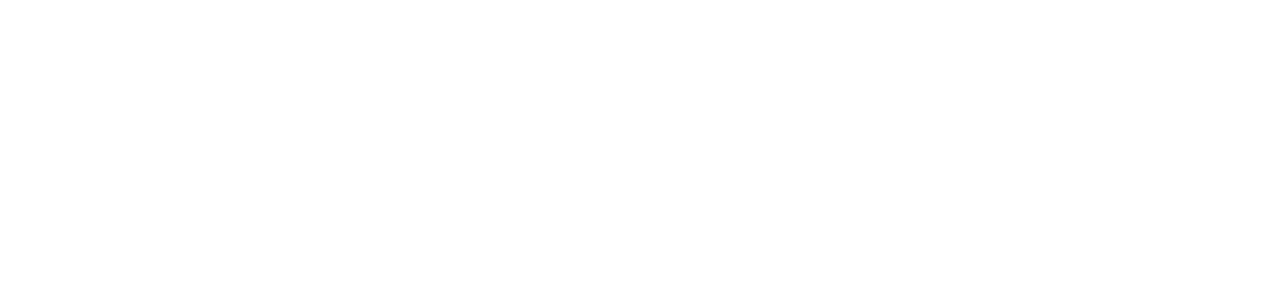
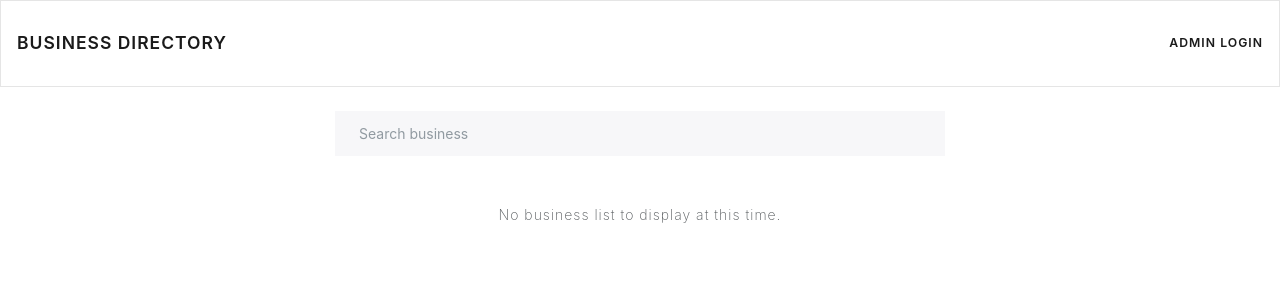
Before and after one commit to effiong-jr/Business_Directory, a React (Create React App) app: page / in a window 1280 px wide. Shown: the top 300 px of the page. Built offline with nearby package versions, Linux system fonts and the light colour scheme.

Commit message:
Added landing page for users
Added landing page to display business list and search feature

```diff
--- a/src/App.js
+++ b/src/App.js
@@ -1,5 +1,6 @@
 import { BrowserRouter as Router, Route, Switch } from 'react-router-dom'
 import PrivateRoute from './components/privateRouteHandler/ProtectedRoute'
+import LandingPage from './screens/user/landingPage/LandingPage'
 import AdminDashboard from './screens/admin/Dashboard/AdminDashboard'
 import AdminLogin from './screens/admin/Login/AdminLogin'
 
@@ -7,6 +8,7 @@
   return (
     <Router>
       <Switch>
+        <Route exact path='/' component={LandingPage} />
         <Route exact path='/admin/login' component={AdminLogin} />
         <PrivateRoute exact path='/admin/dashboard'>
           <AdminDashboard />
--- a/src/components/Navbar/Navbar.js
+++ b/src/components/Navbar/Navbar.js
@@ -1,4 +1,4 @@
-import { useHistory } from 'react-router-dom'
+import { useHistory, Link } from 'react-router-dom'
 import { useDispatch, useSelector } from 'react-redux'
 import { Navbar, Form, FormControl, Button } from 'react-bootstrap'
 import { logout } from '../../redux/actions/loginActionType'
@@ -15,22 +15,25 @@
 
   return (
     <Navbar bg='light' expand='lg'>
-      <Navbar.Brand href='/'>Business Directory</Navbar.Brand>
+      {/* <Navbar.Brand href='/'>Business Directory</Navbar.Brand> */}
+      <Link to='/' className='navbar-brand'>
+        Business Directory
+      </Link>
       <Navbar.Toggle aria-controls='basic-navbar-nav' />
       <Navbar.Collapse id='basic-navbar-nav'>
-        <Form inline className='mx-auto'>
-          <FormControl type='text' placeholder='Search' className='mr-sm-2' />
-          <Button variant='outline-success'>Search</Button>
-        </Form>
         {user && user.isAdmin ? (
           <Button
-            className='nav-button'
+            className='nav-button ml-auto'
             variant='danger'
             onClick={handleLogout}
           >
             Logout
           </Button>
-        ) : null}
+        ) : (
+          <Link to='/admin/login' className='ml-auto'>
+            Admin Login
+          </Link>
+        )}
       </Navbar.Collapse>
     </Navbar>
   )
--- a/src/components/businessCard/BusinessCard.js
+++ b/src/components/businessCard/BusinessCard.js
@@ -1,4 +1,5 @@
 import { useState } from 'react'
+import { useSelector } from 'react-redux'
 import { Card, Row, Col, ListGroup, Button, Image } from 'react-bootstrap'
 import { useDispatch } from 'react-redux'
 import { FaPhoneAlt, FaGlobeAmericas } from 'react-icons/fa'
@@ -23,6 +24,7 @@
   } = businessInfo
 
   const dispatch = useDispatch()
+  const isAdmin = useSelector((state) => state.userLogin.userDetails)
 
   const handleClose = () => setShowModal(false)
 
@@ -67,7 +69,9 @@
               <Col sm='2'>
                 <BiMailSend />
               </Col>
-              <Col>{email}</Col>
+              <Col>
+                <a href={`mailto:${email}`}>{email}</a>
+              </Col>
             </Row>
           </ListGroup.Item>
 
@@ -76,7 +80,11 @@
               <Col sm='2'>
                 <FaGlobeAmericas />
               </Col>
-              <Col>{website}</Col>
+              <Col>
+                <a href={website} target='_blank' rel='noreferrer'>
+                  {website}
+                </a>
+              </Col>
             </Row>
           </ListGroup.Item>
 
@@ -98,6 +106,9 @@
             <Image src={images[1]} alt='business_img' fluid />
           </div>
         </div>
+
+        {/* Check if the user is an admin ? show edit and delete btns else hide btns */}
+        {isAdmin.isAdmin && (
           <div className='business__card--action__btns'>
             <Button variant='secondary' onClick={handleEdit}>
               Edit
@@ -106,6 +117,7 @@
               Delete
             </Button>
           </div>
+        )}
       </Card>
     </>
   )
--- a/src/screens/admin/Dashboard/AdminDashboard.js
+++ b/src/screens/admin/Dashboard/AdminDashboard.js
@@ -3,6 +3,7 @@
 
 import { RiAddCircleFill } from 'react-icons/ri'
 
+import NavHeader from '../../../components/Navbar/Navbar'
 import AddBusinessForm from '../../../components/addBusinessForm/AddBusinessForm'
 import BusinessCard from '../../../components/businessCard/BusinessCard'
 
@@ -10,7 +11,6 @@
 
 import './adminDashboard.scss'
 
-import NavHeader from '../../../components/Navbar/Navbar'
 const AdminDashboard = () => {
   const [showAddBusinessForm, setShowAddBusinessForm] = useState(false)
 
--- /dev/null
+++ b/src/screens/user/landingPage/LandingPage.js
@@ -0,0 +1,30 @@
+import { useSelector } from 'react-redux'
+import Navbar from '../../../components/Navbar/Navbar'
+import SearchInput from '../../../components/search/SearchInput'
+import BusinessCard from '../../../components/businessCard/BusinessCard'
+
+const LandingPage = () => {
+  const businessList = useSelector((state) => state.businessList)
+
+  const displayBusinessList = businessList.map((business) => (
+    <BusinessCard key={business.id} businessInfo={business} />
+  ))
+
+  return (
+    <>
+      <Navbar />
+      <div className='mt-4 mb-5'>
+        <SearchInput />
+      </div>
+      {displayBusinessList.length === 0 ? (
+        <div className='d-flex justify-content-center align-items-center'>
+          <p>No business list to display at this time.</p>
+        </div>
+      ) : (
+        <div className='d-flex flex-wrap'>{displayBusinessList}</div>
+      )}
+    </>
+  )
+}
+
+export default LandingPage
```
Also changed, not shown: src/screens/user/landingPage/landingPage.scss (added). Lines whose indentation alone changed are shown as unchanged.
